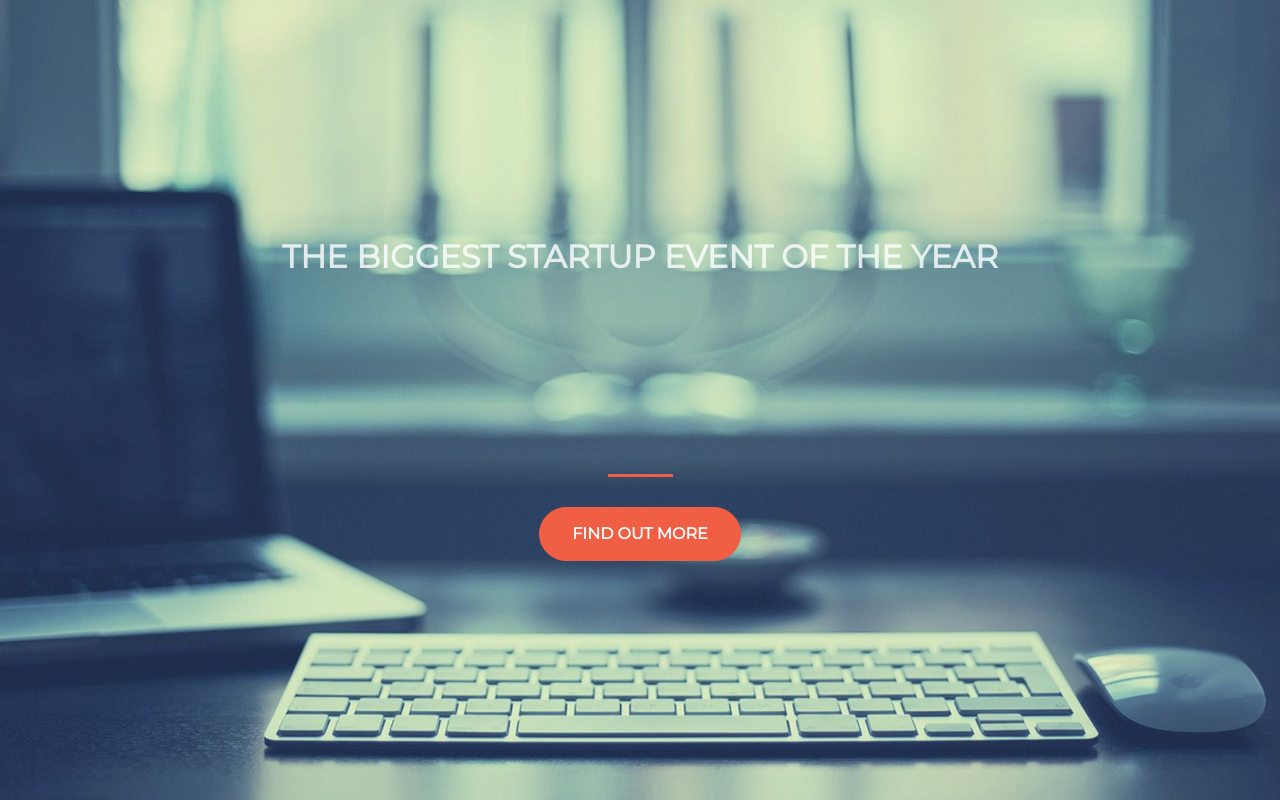
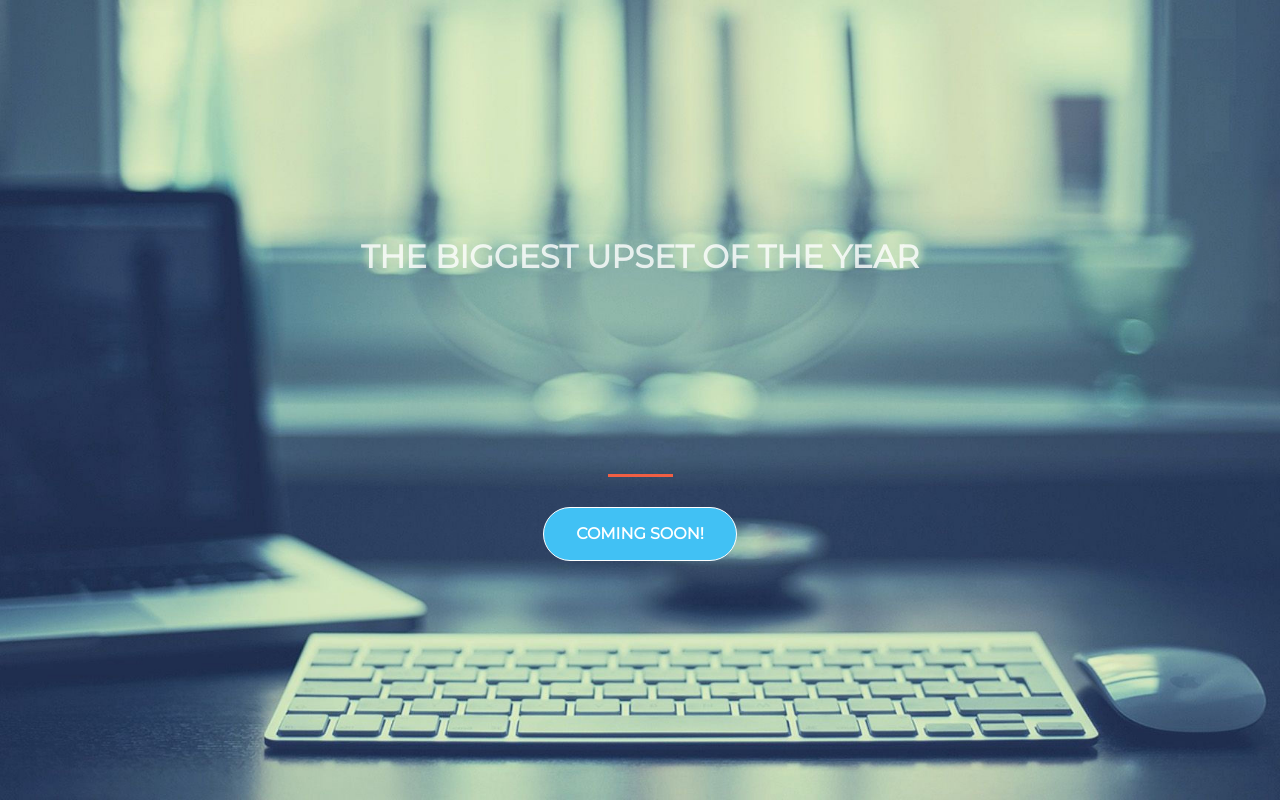
Before and after one commit to CarLoowwww/carloowwww.github.io, a plain HTML site: page index.html in a window 1280 px wide. Drawn offline with nearby package versions, Linux system fonts and the light colour scheme.

Commit message:
Minor text change
change website header

```diff
--- a/index.html
+++ b/index.html
@@ -18,12 +18,12 @@
         <div class="row">
           <div class="col-lg-12 my-auto">
             <h1 class="text-uppercase faded">
-              <strong>the biggest startup event of the year</strong>
+              <strong>the biggest upset of the year</strong>
             </h1>
             <hr>
           </div>
           <div class="col-lg-12 my-auto">
-            <button class="btn btn-primary btn-xl">Find Out More</button>
+            <button class="btn btn-primary btn-xl">Coming Soon!</button>
           </div>
         </div>
       </div>
--- a/style.css
+++ b/style.css
@@ -47,12 +47,12 @@ header.startup h1 {
 }
 
 .btn-primary {
-  background-color: #F05F44;
-  border-color: #F05F44; }
+  background-color: #41c1f4;
+  border-color: #FFFFFF; }
 
-.btn-primary:hover {
+/* .btn-primary:hover {
   background-color: #ee4b08;
   border-color: #ee4b08;
   border-width: 5px;
   cursor: pointer;
-}
+} */
```
